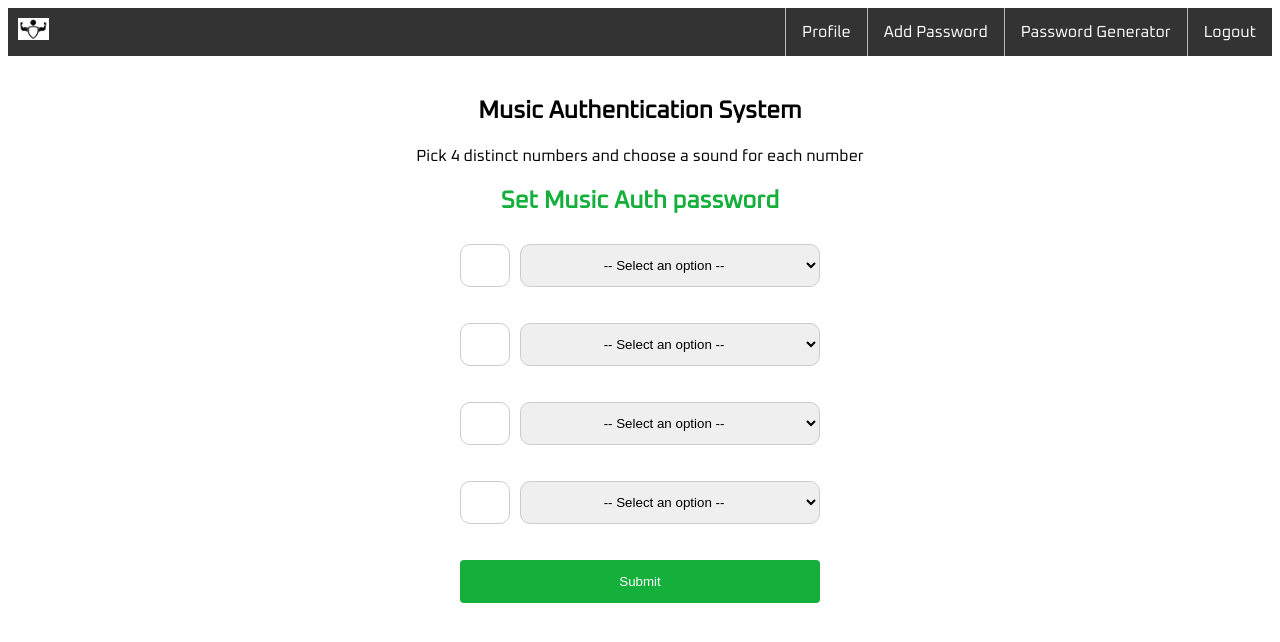
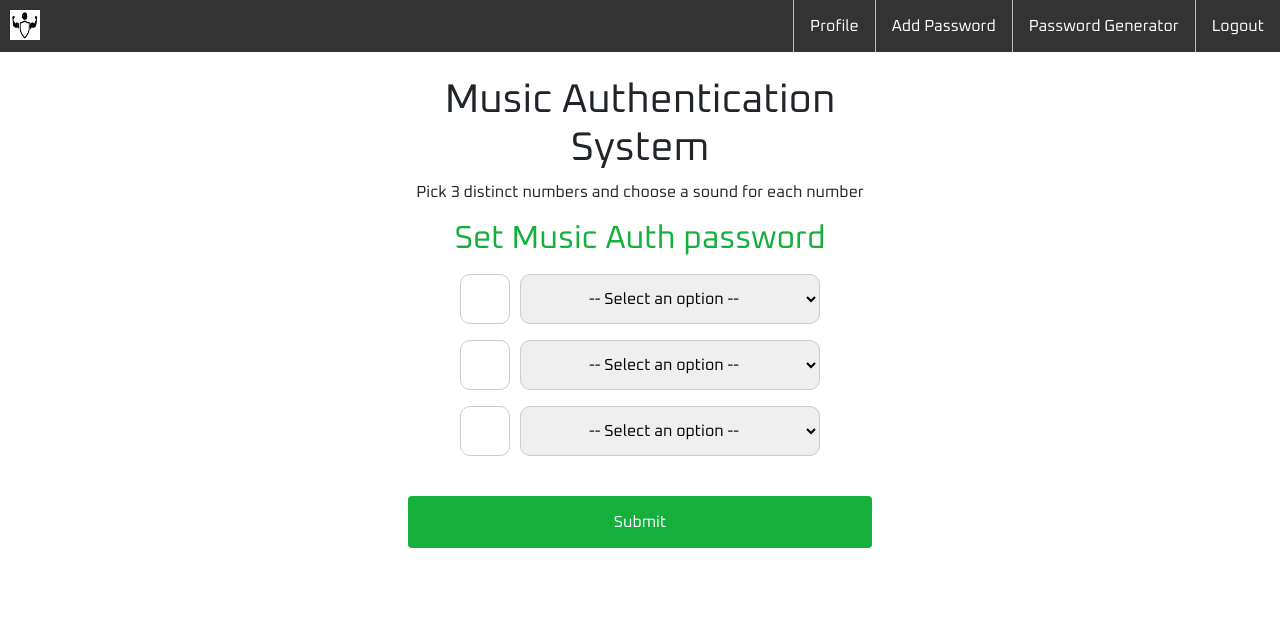
Before and after one commit to AshwinRNair-ARN/USS-Password-management-and-authentication, a Django app: page /music/ in a window 1280 px wide. Shown: the top 642 px of the page. Run offline with Django 4.2, Linux system fonts and the light colour scheme; the visitor is signed in with stand-in values (Sample User, id 1); some libraries are stand-ins or nearby versions.

Commit message:
Update: Database added for music, finessed design flaws and implemented data sanitization on the backend

```diff
--- a/manpass/templates/main/account.html
+++ b/manpass/templates/main/account.html
@@ -46,7 +46,7 @@
         <br />
         <br />
         <a href="/music/">
-    <button class="btn btn-primary">Music Authentication </button>
+    <button class="btn btn-outline-primary">Music Authentication </button>
         </a>
 
     </div>
--- a/manpass/templates/main/home.html
+++ b/manpass/templates/main/home.html
@@ -10,6 +10,7 @@
         <meta name="description" content="secure password manager.">
         <meta name="viewport" content="width=device-width, initial-scale=1">
         <link href="https://fonts.googleapis.com/css2?family=Oxanium&display=swap" rel="stylesheet">
+        <link href="https://cdn.jsdelivr.net/npm/bootstrap@5.0.2/dist/css/bootstrap.min.css" rel="stylesheet" integrity="sha384-EVSTQN3/azprG1Anm3QDgpJLIm9Nao0Yz1ztcQTwFspd3yD65VohhpuuCOmLASjC" crossorigin="anonymous">
         <link rel="stylesheet" href="{% static 'CSS/style.css'  %}">
         <link rel="icon" type="image/png" href="{% static 'images/logo.png'  %}"/>
     </head>
@@ -19,7 +20,7 @@
                 <li>
 
                     <a href="{%url 'home'%}"><img src="{% static 'images/logo.png'  %}"
-                    style="width: 31.125px; height 40px; padding: 10px;float:left"></a>
+                    style="width: 50px; height: 50px; padding: 10px;float:left"></a>
 
                 </li>
 
--- a/manpass/templates/main/music.html
+++ b/manpass/templates/main/music.html
@@ -11,14 +11,14 @@
 
 {% block content %}
     <audio id="myAudio"></audio>
-    <div class="container" style="width: 75%; display: inline-block">
+    <div class="container" style="width: 40%; display: inline-block">
         <h1>Music Authentication System</h1>
-    <p> Pick 4 distinct numbers and choose a sound for each number </p>
+    <p> Pick 3 distinct numbers and choose a sound for each number </p>
       {% csrf_token %}
        <h2 class = "main-color">Set Music Auth password</h2>
     <div class="container" style="display: inline-block">
     <form method="POST">
-        <div class="form-group" style="display:flex; flex-direction: column">
+        <div class="form-group" style="display: inline-block">
             <div style="display: inline-flex; gap: 10px">
                 <input type="text" class="passcode-input" id="code1" onchange="onCodeChange('code1')" pattern="[0-9]" maxlength="1" size="12" required>
                 <select id="dropdown1" onchange="onDropdownChange('dropdown1')" style="width: 300px;">
@@ -70,21 +70,21 @@
             </div>
 
             <br/>
-            <div style="display: inline-flex; gap: 10px">
-                <input type="text" class="passcode-input" id="code4" onchange="onCodeChange('code4')" pattern="[0-9]" maxlength="1" size="12" required>
-                <select id="dropdown4" onchange="onDropdownChange('dropdown4')" style="width: 300px;">
-<option value="">-- Select an option --</option>
-<option value="bell"> bell </option>
-<option value="chime"> chime </option>
-<option value="distorted"> distorted </option>
-<option value="E6"> E6 </option>
-<option value="guitar-a"> guitar-a </option>
-<option value="little-guy-sings"> little-guy-sings </option>
-<option value="piano"> piano </option>
-<option value="trumpet"> trumpet </option>
-<option value="whistle"> whistle </option>
-</select>
-            </div>
+{#            <div style="display: inline-flex; gap: 10px">#}
+{#                <input type="text" class="passcode-input" id="code4" onchange="onCodeChange('code4')" pattern="[0-9]" maxlength="1" size="12" required>#}
+{#                <select id="dropdown4" onchange="onDropdownChange('dropdown4')" style="width: 300px;">#}
+{#<option value="">-- Select an option --</option>#}
+{#<option value="bell"> bell </option>#}
+{#<option value="chime"> chime </option>#}
+{#<option value="distorted"> distorted </option>#}
+{#<option value="E6"> E6 </option>#}
+{#<option value="guitar-a"> guitar-a </option>#}
+{#<option value="little-guy-sings"> little-guy-sings </option>#}
+{#<option value="piano"> piano </option>#}
+{#<option value="trumpet"> trumpet </option>#}
+{#<option value="whistle"> whistle </option>#}
+{#</select>#}
+{#            </div>#}
 
             <br/>
 
@@ -115,7 +115,8 @@
                 if(code === ''){
                     for(let key in usedCodes){
                         if(usedCodes[key] === codeId){
-                            usedCodes[key] = '';
+                            delete usedCodes[key];
+                            break;
                         }
                     }
                 }
@@ -123,11 +124,17 @@
                     document.getElementById(codeId).value = "";
                     alert("Code should be a number [0-9]")
                 }
-                else if (code in usedCodes && usedCodes[code] !== codeId && usedCodes[code] !== ''){
+                else if (code in usedCodes && usedCodes[code] !== codeId){
                     document.getElementById(codeId).value = "";
                     alert("You have already chosen this number")
                 }
                 else {
+                    for(let key in usedCodes){
+                        if(usedCodes[key] === codeId){
+                            delete usedCodes[key];
+                            break;
+                        }
+                    }
                     usedCodes[code] = codeId;
                 }
 
@@ -142,6 +149,12 @@
 				document.getElementById(dropdownId).value = "";
 				alert("This option has already been selected in another dropdown!");
 			} else {
+                for(let key in selectedValues){
+                    if(selectedValues[key] === dropdownId){
+                        delete selectedValues[key];
+                        break;
+                    }
+                }
 				selectedValues[selectedValue] = dropdownId;
                 const filepath =  "/static/soundEffects/" + selectedValue + ".mp3";
                 var audio = document.getElementById("myAudio");
--- a/manpass/views.py
+++ b/manpass/views.py
@@ -5,7 +5,7 @@ from django.contrib.auth.hashers import make_password
 from django.urls import reverse_lazy
 from django.views.generic.edit import UpdateView
 from .forms import RegisterForm
-from .models import Location
+from .models import Location, Music
 from datetime import datetime
 from django.core.mail import send_mail
 from django.http import  HttpResponse
@@ -250,6 +250,36 @@ def generate_password(request):
 
 @login_required
 def music(request):
+    if request.method == 'POST':
+        codes = [request.POST.get(f'code{i}') for i in range(1, 4)]
+        sounds = [request.POST.get(f'dropdown{i}') for i in range(1, 4)]
+        # sanitize the input if its correct
+        for code in codes:
+            if codes.count(code) > 1:
+                messages.error(request, "codes should not repeat")
+                return render(request, 'main/music.html')
+
+        for sound in sounds:
+            if sounds.count(sound) > 1:
+                messages.error(request, "sounds should not repeat")
+                return render(request, 'main/music.html')
+
+        # save in DB
+        new_object = Music()
+        new_object.file1 = sounds[0]
+        new_object.file2 = sounds[1]
+        new_object.file3 = sounds[2]
+        new_object.code1 = codes[0]
+        new_object.code2 = codes[1]
+        new_object.code3 = codes[2]
+        new_object.author = request.user
+
+        new_object.refresh_from_db()
+
+        messages.success(request, "Your music auth has been updated!")
+
+
+
     return render(request, 'main/music.html')
 
 
```
Also changed, not shown: manpass/models.py (+14 -0 lines).
